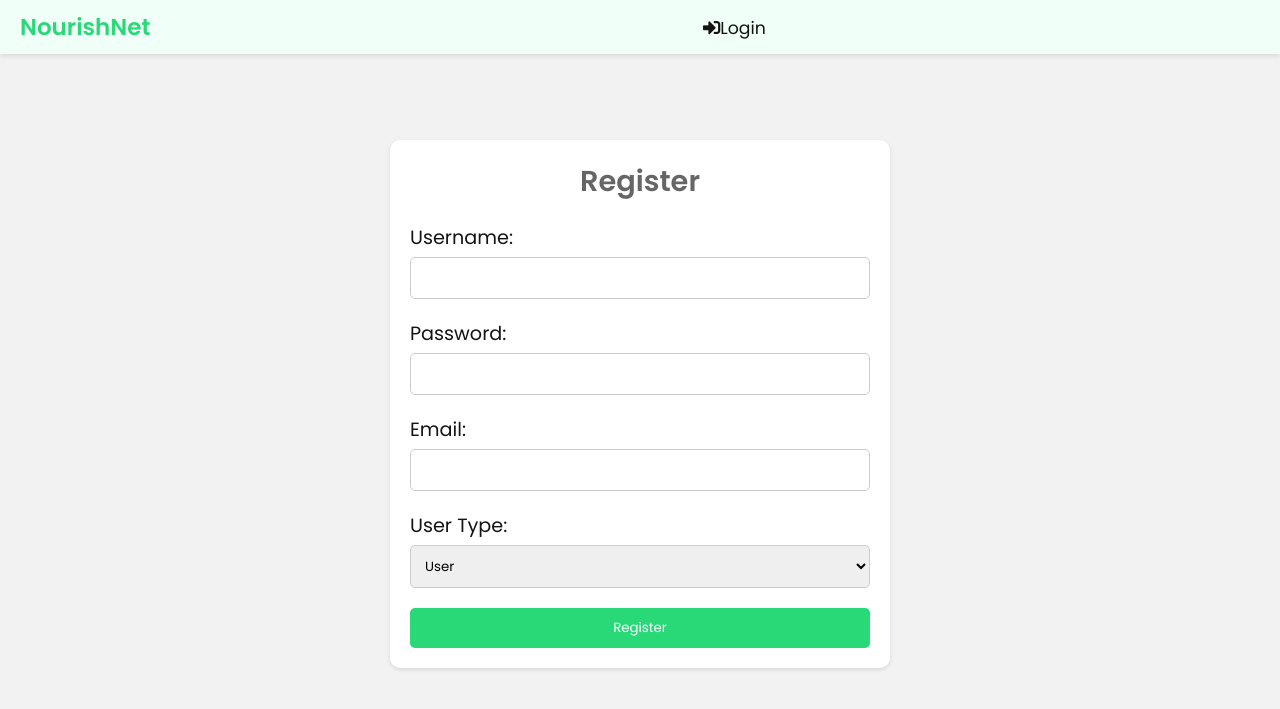
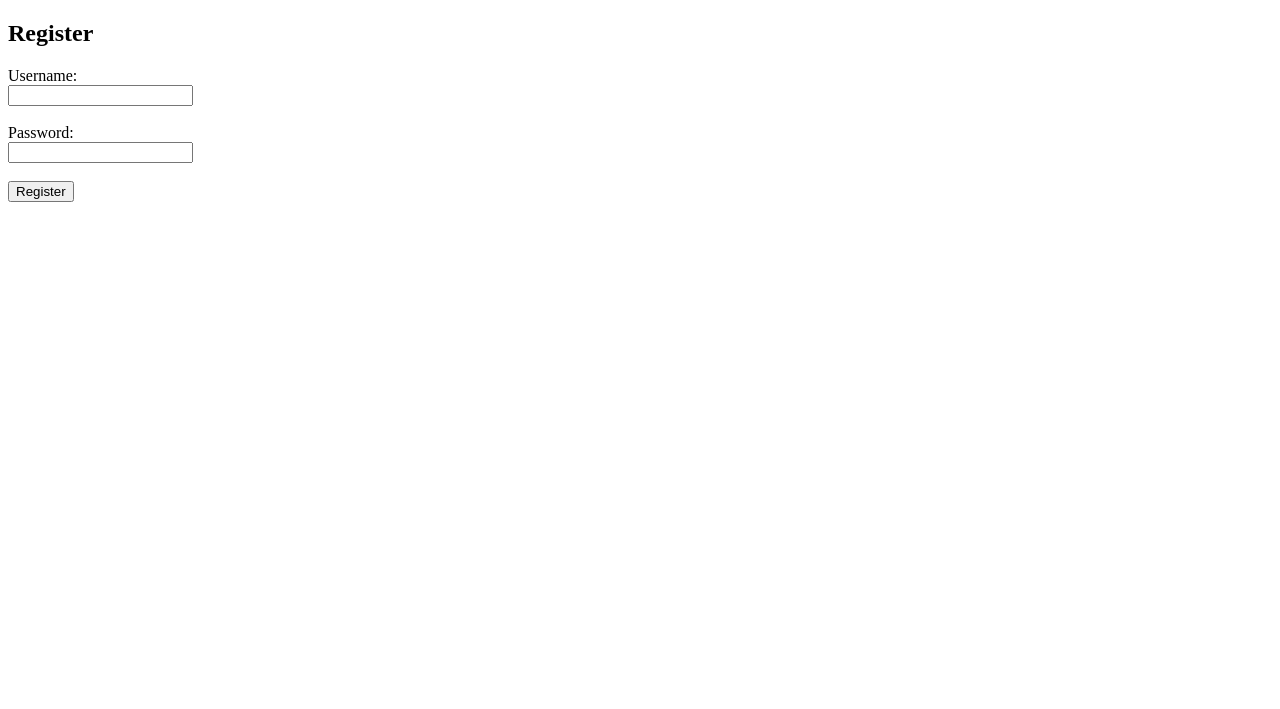
Before and after one commit to AustinMuriithiSchool/NourishNetServerAdmin, a PHP site: page /register.php in a window 1280 px wide. Shown: the top 709 px of the page. Run offline with PHP 8.4, Linux system fonts and the light colour scheme.

Commit message:
sign up and log in page edits

```diff
--- a/register.php
+++ b/register.php
@@ -1,142 +1,42 @@
-<?php
-// Include your database configuration file here
-include 'db_connect.php';
+<!DOCTYPE html>
+<html>
+<head>
+    <title>Register</title>
+</head>
+<body>
 
-// Initialize variables to store user input
-$username = $password = $email = $user_type = '';
-$username_err = $password_err = $email_err = $user_type_err = '';
+    <h2>Register</h2>
 
-// Processing form data when form is submitted
-if ($_SERVER["REQUEST_METHOD"] == "POST") {
-    // Validate username
-    if (empty(trim($_POST["username"]))) {
-        $username_err = "Please enter a username.";
-    } else {
-        $username = htmlspecialchars(trim($_POST['username']));
-    }
+    <?php
+    include 'db_connect.php';
+    if ($_SERVER["REQUEST_METHOD"] == "POST") {
+        // Get the submitted username and password
+        $username = $_POST['username'];
+        $password = $_POST['password'];
 
-    // Validate password
-    if (empty(trim($_POST["password"]))) {
-        $password_err = "Please enter a password.";
-    } else {
-        $password = htmlspecialchars(trim($_POST['password']));
-    }
-
-    // Validate email
-    if (empty(trim($_POST["email"]))) {
-        $email_err = "Please enter an email.";
-    } else {
-        $email = htmlspecialchars(trim($_POST['email']));
-        // Check if email format is valid
-        if (!filter_var($email, FILTER_VALIDATE_EMAIL)) {
-            $email_err = "Invalid email format.";
+        // Simple validation
+        if (empty($username) || empty($password)) {
+            echo "Please fill in both fields.";
+        } else {
+            // In a real application, you would hash the password and save the user data to a database
+            // Example: password_hash($password, PASSWORD_BCRYPT);
+            // For now, we'll just display the submitted information
+            echo "Registration successful! <br>";
+            echo "Username: " . htmlspecialchars($username) . "<br>";
+            echo "Password: " . htmlspecialchars($password) . "<br>";
         }
     }
+    ?>
 
-    // Validate user type
-    if (empty(trim($_POST["user_type"]))) {
-        $user_type_err = "Please select a user type.";
-    } else {
-        $user_type = htmlspecialchars(trim($_POST['user_type']));
-    }
+    <form action="" method="post">
+        <label for="username">Username:</label><br>
+        <input type="text" id="username" name="username" required><br><br>
 
-    // Check input errors before inserting into database
-    if (empty($username_err) && empty($password_err) && empty($email_err) && empty($user_type_err)) {
-        // Hash the password
-        $hashed_password = password_hash($password, PASSWORD_DEFAULT);
+        <label for="password">Password:</label><br>
+        <input type="password" id="password" name="password" required><br><br>
 
-        // Prepare and bind the insertion query
-        $stmt = $conn->prepare("INSERT INTO users (username, password, email, user_type) VALUES (?, ?, ?, ?)");
-        if (!$stmt) {
-            die("Preparation failed: " . $conn->error);
-        }
-        $stmt->bind_param("ssss", $username, $hashed_password, $email, $user_type);
+        <input type="submit" value="Register">
+    </form>
 
-        // Execute the statement
-        if ($stmt->execute()) {
-            // Registration successful, redirect to appropriate dashboard
-            session_start();
-            $_SESSION['user_id'] = $stmt->insert_id;
-            $_SESSION['username'] = $username;
-            $_SESSION['user_type'] = $user_type;
-
-            // Redirect to login page
-            header("Location: login.php");
-            exit();
-
-
-
-        } else {
-            echo "Error: " . $stmt->error;
-        }
-
-        // Close statement and connection
-        $stmt->close();
-        $conn->close();
-    }
-}
-?>
-
-<!DOCTYPE html>
-<html lang="en">
-
-<head>
-    <meta charset="UTF-8">
-    <title>Register</title>
-    <link rel="stylesheet" href="../styling/register.css">
-    <link rel="stylesheet" href="https://cdnjs.cloudflare.com/ajax/libs/font-awesome/5.15.4/css/all.min.css">
-
-</head>
-
-<body>
-    <div class="taskbar">
-        <div class="taskbar-left">
-            <h1>NourishNet</h1>
-        </div>
-        <nav class="navbar">
-            <a href="login.php"><i class="fas fa-sign-in-alt"></i>login</a>
-        </nav>
-        <div class="taskbar-right">
-            <!-- You can add links or other content here -->
-        </div>
-    </div>
-
-    <div class="content">
-        <div class="register-container">
-            <h2>Register</h2>
-            <form method="post" action="<?php echo htmlspecialchars($_SERVER["PHP_SELF"]); ?>">
-                <div class="textbox">
-                    <label for="username">Username:</label>
-                    <input type="text" id="username" name="username" value="<?php echo $username; ?>">
-                    <span class="error"><?php echo $username_err; ?></span>
-                </div>
-                <div class="textbox">
-                    <label for="password">Password:</label>
-                    <input type="password" id="password" name="password" value="<?php echo $password; ?>">
-                    <span class="error"><?php echo $password_err; ?></span>
-                </div>
-                <div class="textbox">
-                    <label for="email">Email:</label>
-                    <input type="text" id="email" name="email" value="<?php echo $email; ?>">
-                    <span class="error"><?php echo $email_err; ?></span>
-                </div>
-                <div class="textbox">
-                    <label for="user_type">User Type:</label>
-                    <select id="user_type" name="user_type">
-                        <option value="user" <?php if ($user_type == 'user')
-                            echo 'selected'; ?>>User</option>
-                        <option value="admin" <?php if ($user_type == 'admin')
-                            echo 'selected'; ?>>Admin</option>
-                        <option value="nutritionist" <?php if ($user_type == 'nutritionist')
-                            echo 'selected'; ?>>
-                            Nutritionist</option>
-                    </select>
-                    <span class="error"><?php echo $user_type_err; ?></span>
-                </div>
-                <input type="submit" class="btn" value="Register">
-            </form>
-        </div>
-    </div>
 </body>
-
 </html>
```
Also changed, not shown: login.php (+18 -48 lines).
